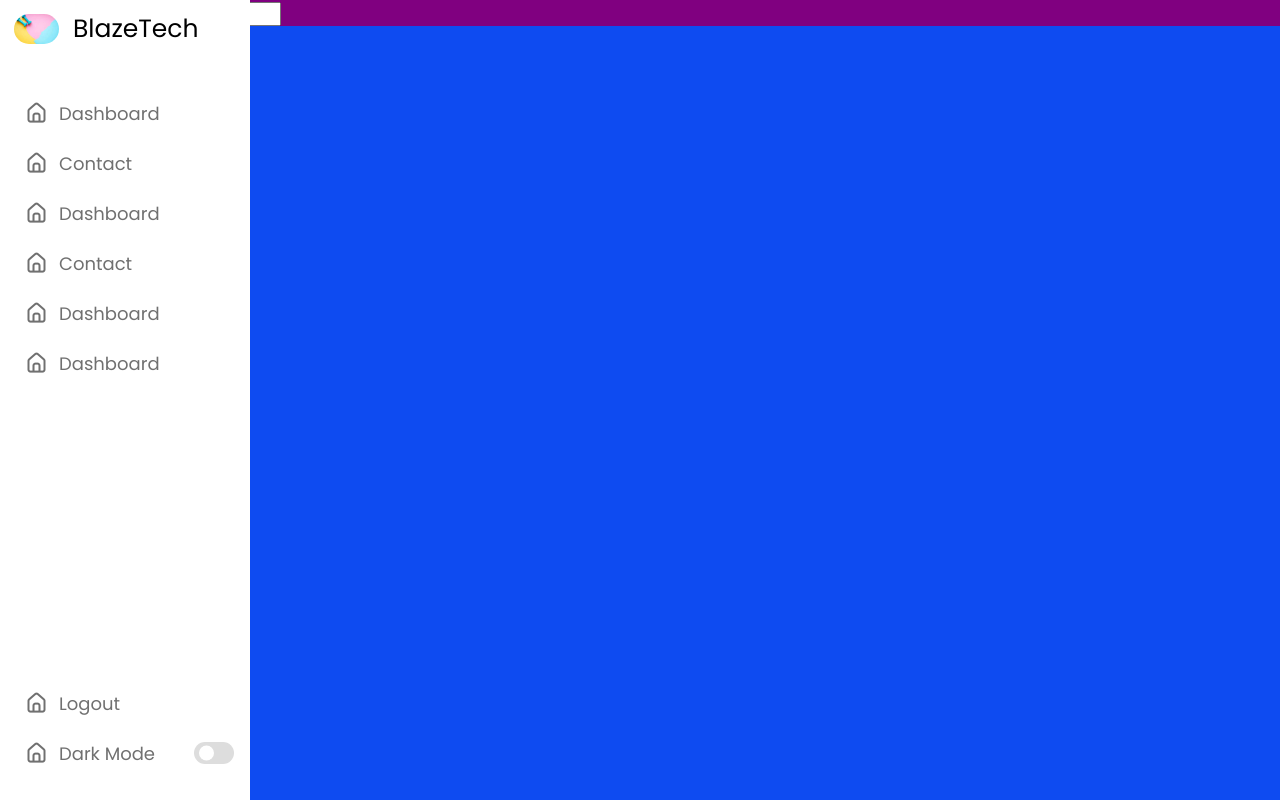
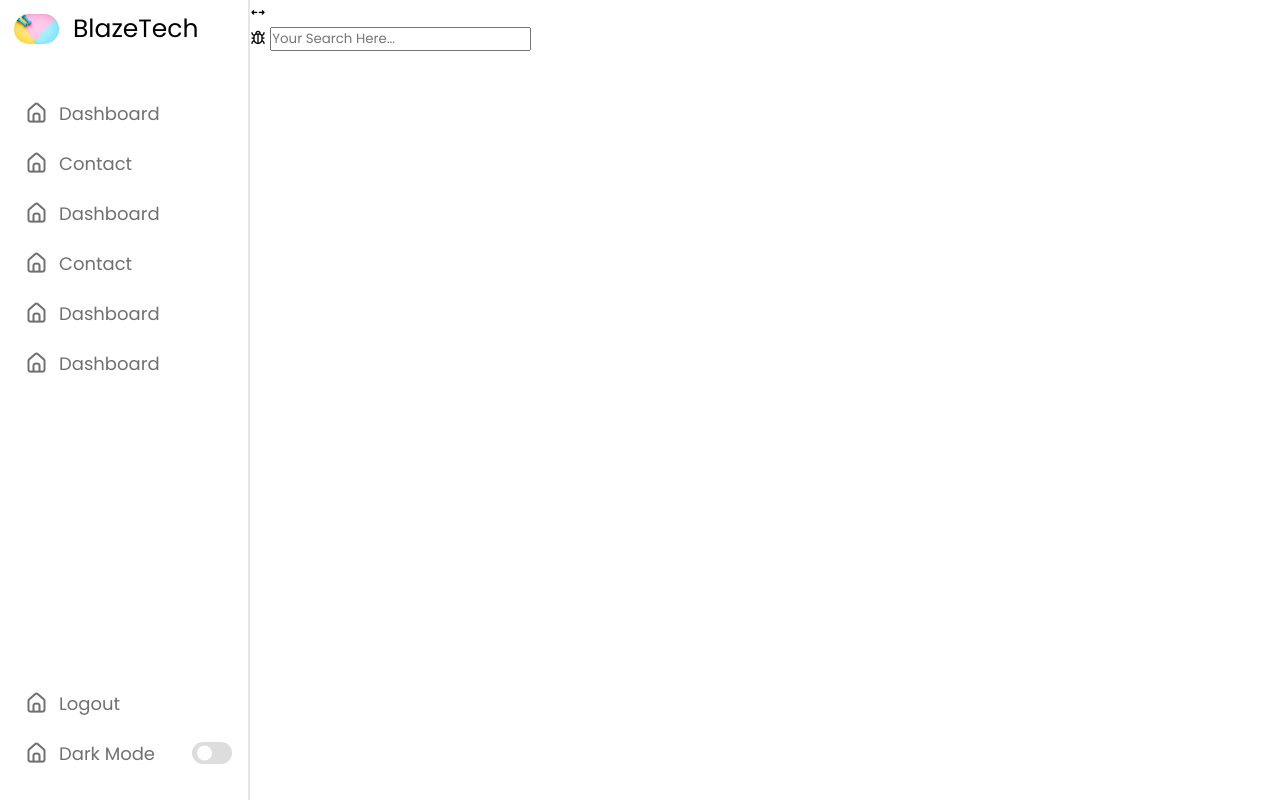
Before and after one commit to AbeyCT/BlazeTech, a plain HTML site: page index.html in a window 1280 px wide. Drawn offline with nearby package versions, Linux system fonts and the light colour scheme.

Commit message:
seperate line

```diff
--- a/index.html
+++ b/index.html
@@ -80,11 +80,11 @@
 
     <section class="dashboard">
         <div class="top">
-            <i class="uis uis-bars"></i>
+            <i class="uil uil-arrows-h-alt"></i>
 
             <div class="search-box">
                 <i class="uil uil-bug"></i>
-                <input type="text" placeholder="Place Your Search">
+                <input type="text" placeholder="Your Search Here...">
             </div>
         </div>
     </section>
--- a/style.css
+++ b/style.css
@@ -47,6 +47,7 @@
     top: 0;
     left: 0;
     padding: 10px 14px;
+    border-right: 2px solid var(--border-color);
     width: 250px;
     height: 100%;
     background-color: var(--panel-color);
@@ -170,5 +171,9 @@
 }
 
 .dashboard {
-    background-color: purple;
+    position: relative;
+    left: 250px;
+    background-color: var(--panel-color);
+    width: calc(100% - 250px);
+    height: 100vh;
 }
```
